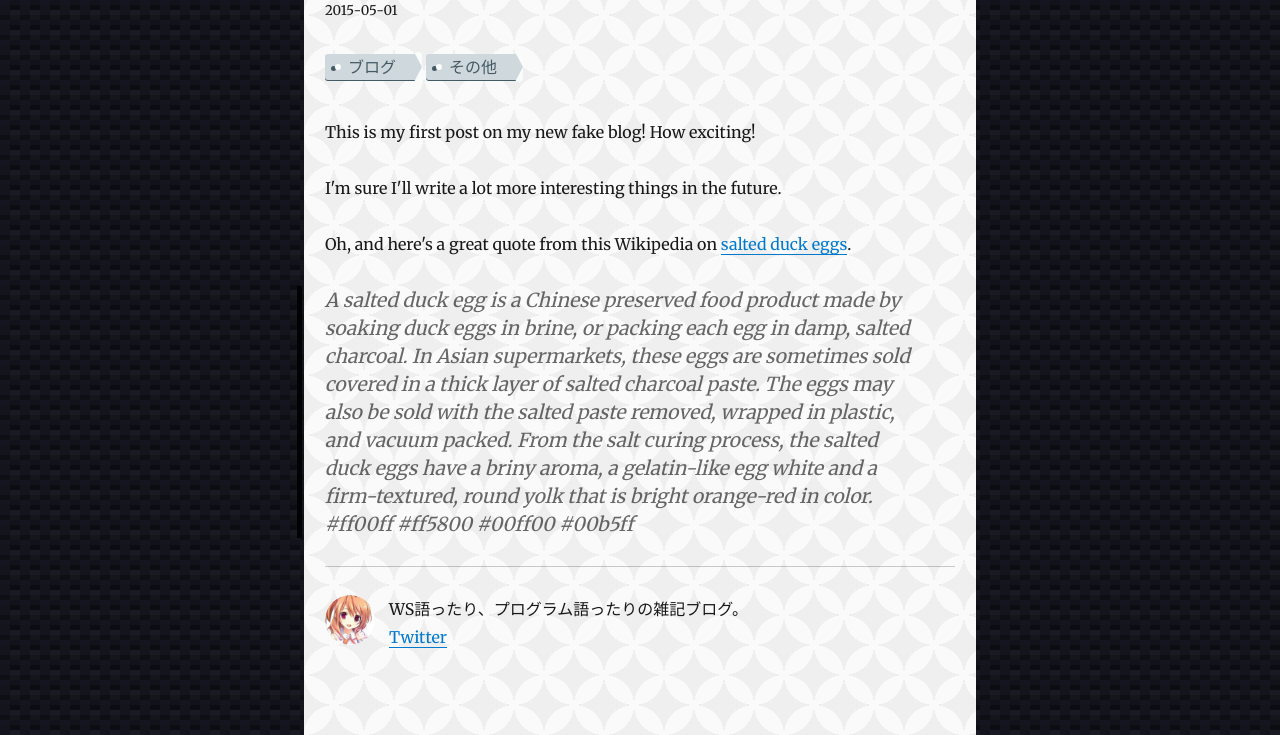
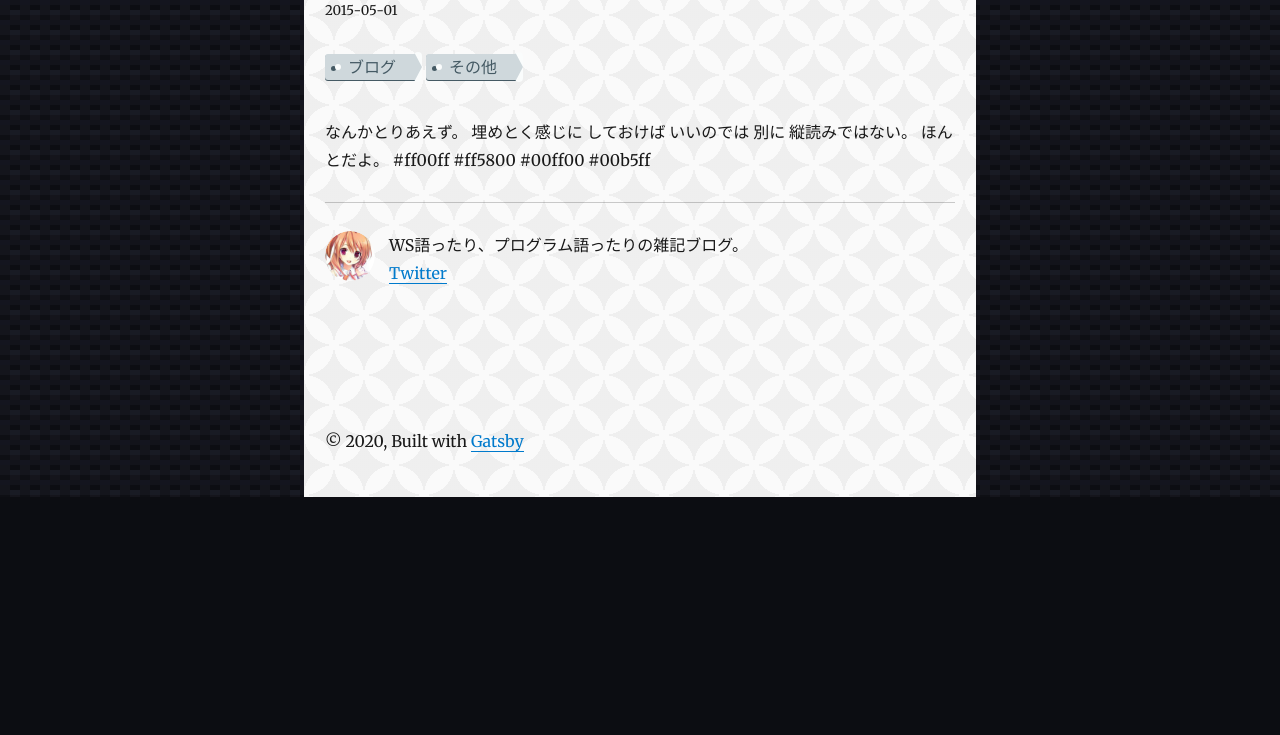
Before and after one commit to coffeeMoka/UtuWS, a Gatsby site: page /hello-world/ in a window 1280 px wide. Shown: the part 645-1380 px from the top of the page. After the commit the page ends 1142 px from the top, so only its background shows below. Built offline with nearby package versions, Linux system fonts and the light colour scheme; Gatsby itself is replaced by a stand-in of ours; some packages are replaced by stand-ins of ours.

Commit message:
modified by index.md.

```diff
--- a/content/blog/hello-world/index.md
+++ b/content/blog/hello-world/index.md
@@ -6,20 +6,13 @@ tags: ["ブログ", "その他"]
 hero: ./salty_egg.jpg
 ---
 
-This is my first post on my new fake blog! How exciting!
-
-I'm sure I'll write a lot more interesting things in the future.
-
-Oh, and here's a great quote from this Wikipedia on
-[salted duck eggs](https://en.wikipedia.org/wiki/Salted_duck_egg).
-
-> A salted duck egg is a Chinese preserved food product made by soaking duck
-> eggs in brine, or packing each egg in damp, salted charcoal. In Asian
-> supermarkets, these eggs are sometimes sold covered in a thick layer of salted
-> charcoal paste. The eggs may also be sold with the salted paste removed,
-> wrapped in plastic, and vacuum packed. From the salt curing process, the
-> salted duck eggs have a briny aroma, a gelatin-like egg white and a
-> firm-textured, round yolk that is bright orange-red in color.
+なんかとりあえず。
+埋めとく感じに
+しておけば
+いいのでは
+別に
+縦読みではない。
+ほんとだよ。
 #ff00ff
 #ff5800
 #00ff00
```
